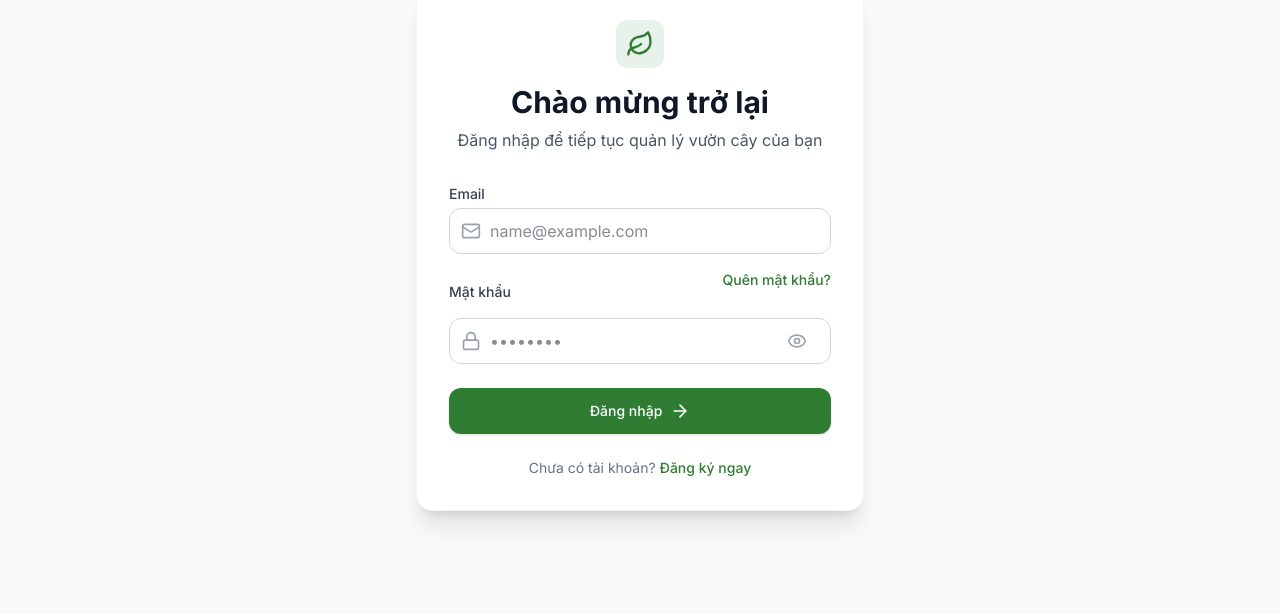
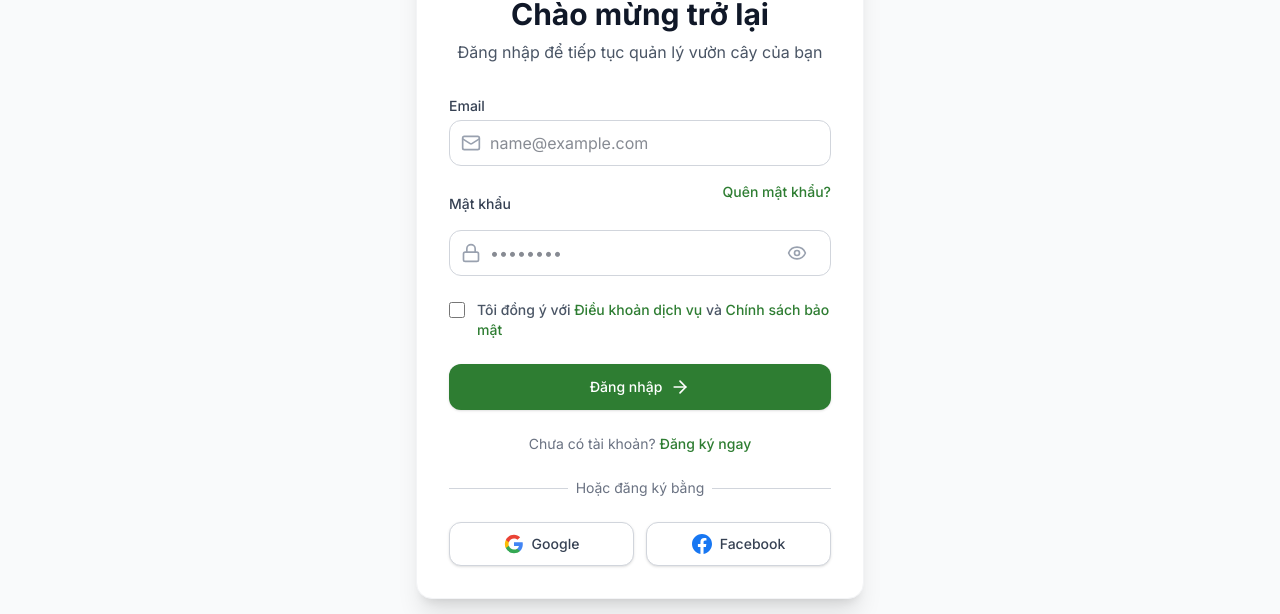
Before and after one commit to MITOM06/AGRI-SCAN-AI-ASA-, a Next.js app in the folder apps/web/: page /login in a window 1280 px wide. Shown: the part 279-893 px from the top of the page. Built offline with nearby package versions, Linux system fonts and the light colour scheme; no server answers.

Commit message:
status_login_register

```diff
--- a/apps/web/src/components/auth/LoginForm.tsx
+++ b/apps/web/src/components/auth/LoginForm.tsx
@@ -22,7 +22,7 @@ import { useAuth } from "@/hooks/useAuth";
 export default function LoginForm() {
   const router = useRouter();
   const searchParams = useSearchParams();
-  const { login } = useAuth();
+  const { login: loginApi } = useAuth();
   const [showPassword, setShowPassword] = useState(false);
 
   const isRegistrationSuccess =
@@ -40,7 +40,7 @@ export default function LoginForm() {
   const onSubmit = async (data: LoginFormData) => {
     try {
       // BUG FIX: trước chỉ gọi login(data.email) → mật khẩu không bao giờ được gửi lên BE
-      await login(data.email, data.password);
+      await loginApi(data.email, data.password);
       router.push("/");
     } catch (error: any) {
       const errorMessage =
@@ -140,6 +140,46 @@ export default function LoginForm() {
             </div>
           </div>
 
+
+
+          <div className="flex items-start">
+            <div className="flex items-center h-5">
+              <input
+                id="terms"
+                type="checkbox"
+                className="w-4 h-4 border border-gray-300 rounded bg-gray-50 focus:ring-2 focus:ring-primary/30 text-primary cursor-pointer  accent-primary "
+                appearance-none="true"
+                {...register("terms")}
+              />
+            </div>
+
+            <div className="ml-3 text-sm">
+              <label
+                htmlFor="terms"
+                className="font-medium text-gray-600 cursor-pointer"
+              >
+                Tôi đồng ý với{" "}
+                <Link
+                  href="/terms"
+                  className="text-primary hover:text-primary-dark hover:underline"
+                >
+                  Điều khoản dịch vụ
+                </Link>{" "}
+                và{" "}
+                <Link
+                  href="/privacy"
+                  className="text-primary hover:text-primary-dark hover:underline"
+                >
+                  Chính sách bảo mật
+                </Link>
+              </label>
+            </div>
+          </div>
+
+          {errors.terms && (
+            <p className="mt-1 text-sm text-red-500">{errors.terms.message}</p>
+          )}
+
           {/* Lỗi từ backend */}
           {errors.root && (
             <div className="p-3 bg-red-50 text-red-500 text-sm rounded-xl text-center border border-red-100">
@@ -173,6 +213,57 @@ export default function LoginForm() {
               Đăng ký ngay
             </Link>
           </div>
+
+          <div className="relative">
+            <div className="absolute inset-0 flex items-center">
+              <div className="w-full border-t border-gray-300" />
+            </div>
+            <div className="relative flex justify-center text-sm">
+              <span className="px-2 bg-white text-gray-500">
+                Hoặc đăng ký bằng
+              </span>
+            </div>
+          </div>
+
+          <div className="mt-6 grid grid-cols-2 gap-3">
+            <motion.button
+              whileHover={{ scale: 1.02, y: -2 }}
+              whileTap={{ scale: 0.98 }}
+              type="button"
+              className="w-full inline-flex justify-center items-center py-2.5 px-4 border border-gray-300 rounded-xl shadow-sm bg-white text-sm font-medium text-gray-700 hover:bg-gray-50 hover:shadow-md transition-all"
+            >
+              <svg className="h-5 w-5 mr-2" viewBox="0 0 24 24">
+                <path
+                  d="M22.56 12.25c0-.78-.07-1.53-.2-2.25H12v4.26h5.92c-.26 1.37-1.04 2.53-2.21 3.31v2.77h3.57c2.08-1.92 3.28-4.74 3.28-8.09z"
+                  fill="#4285F4"
+                />
+                <path
+                  d="M12 23c2.97 0 5.46-.98 7.28-2.66l-3.57-2.77c-.98.66-2.23 1.06-3.71 1.06-2.86 0-5.29-1.93-6.16-4.53H2.18v2.84C3.99 20.53 7.7 23 12 23z"
+                  fill="#34A853"
+                />
+                <path
+                  d="M5.84 14.09c-.22-.66-.35-1.36-.35-2.09s.13-1.43.35-2.09V7.07H2.18C1.43 8.55 1 10.22 1 12s.43 3.45 1.18 4.93l2.85-2.22.81-.62z"
+                  fill="#FBBC05"
+                />
+                <path
+                  d="M12 5.38c1.62 0 3.06.56 4.21 1.64l3.15-3.15C17.45 2.09 14.97 1 12 1 7.7 1 3.99 3.47 2.18 7.07l3.66 2.84c.87-2.6 3.3-4.53 6.16-4.53z"
+                  fill="#EA4335"
+                />
+              </svg>
+              Google
+            </motion.button>
+            <motion.button
+              whileHover={{ scale: 1.02, y: -2 }}
+              whileTap={{ scale: 0.98 }}
+              type="button"
+              className="w-full inline-flex justify-center items-center py-2.5 px-4 border border-gray-300 rounded-xl shadow-sm bg-white text-sm font-medium text-gray-700 hover:bg-gray-50 hover:shadow-md transition-all"
+            >
+              <svg className="h-5 w-5 mr-2" fill="#1877F2" viewBox="0 0 24 24">
+                <path d="M24 12.073c0-6.627-5.373-12-12-12s-12 5.373-12 12c0 5.99 4.388 10.954 10.125 11.854v-8.385H7.078v-3.469h3.047V9.43c0-3.007 1.792-4.669 4.533-4.669 1.312 0 2.686.235 2.686.235v2.953H15.83c-1.491 0-1.956.925-1.956 1.874v2.25h3.328l-.532 3.469h-2.796v8.385C19.612 23.027 24 18.062 24 12.073z" />
+              </svg>
+              Facebook
+            </motion.button>
+          </div>
         </form>
       </motion.div>
     </div>
--- a/apps/web/src/components/auth/RegisterForm.tsx
+++ b/apps/web/src/components/auth/RegisterForm.tsx
@@ -219,8 +219,8 @@ export default function RegisterForm() {
                   id="terms"
                   type="checkbox"
                   className="w-4 h-4 border border-gray-300 rounded bg-gray-50 focus:ring-2 focus:ring-primary/30 text-primary cursor-pointer  accent-primary "
-                  required
                   appearance-none="true"
+                  {...register("terms")}
                 />
               </div>
 
@@ -247,6 +247,10 @@ export default function RegisterForm() {
               </div>
             </div>
           </div>
+
+          {errors.terms && (
+            <p className="mt-1 text-sm text-red-500">{errors.terms.message}</p>
+          )}
 
           {/* Lỗi backend */}
           {errors.root && (
--- a/packages/shared/src/schemas/auth.schema.ts
+++ b/packages/shared/src/schemas/auth.schema.ts
@@ -5,14 +5,17 @@ export const loginSchema = z.object({
     .min(1, { message: "Email không được để trống" })
     .email({ message: "Email không hợp lệ" }),
   password: z.string()
-    .min(6, { message: "Mật khẩu phải có ít nhất 6 ký tự" })
+    .min(6, { message: "Mật khẩu phải có ít nhất 6 ký tự" }),
+  terms: z.boolean().refine(val => val === true, { message: "Bạn phải đồng ý với Điều khoản và Chính sách bảo mật" })
 });
 
 export const registerSchema = z.object({
   fullName: z.string()
     .min(2, { message: "Họ tên phải có ít nhất 2 ký tự" })
     .max(50, { message: "Họ tên không được quá 50 ký tự" })
-    .regex(/^[a-zA-ZÀ-ỹ\s]+$/, { message: "Họ tên chỉ được chứa chữ cái và khoảng trắng" }),
+    .refine(val => /^[\p{L}\p{M}\s]+$/u.test(val.normalize('NFC').trim()), {
+    message: "Họ tên chỉ được chứa chữ cái và khoảng trắng"
+  }),
   email: z.string()
     .min(1, { message: "Email không được để trống" })
     .email({ message: "Email không hợp lệ" }),
@@ -22,7 +25,8 @@ export const registerSchema = z.object({
     .regex(/[a-z]/, { message: "Mật khẩu phải chứa ít nhất 1 chữ thường" })
     .regex(/[0-9]/, { message: "Mật khẩu phải chứa ít nhất 1 số" })
     .regex(/[^A-Za-z0-9]/, { message: "Mật khẩu phải chứa ít nhất 1 ký tự đặc biệt" }),
-  confirmPassword: z.string()
+  confirmPassword: z.string(),
+  terms: z.boolean().refine(val => val === true, { message: "Bạn phải đồng ý với Điều khoản và Chính sách bảo mật" })
 }).refine((data) => data.password === data.confirmPassword, {
   message: "Mật khẩu xác nhận không khớp",
   path: ["confirmPassword"],
```
Also changed, not shown: 1 other file (tests, documents, lock files or other folders).
